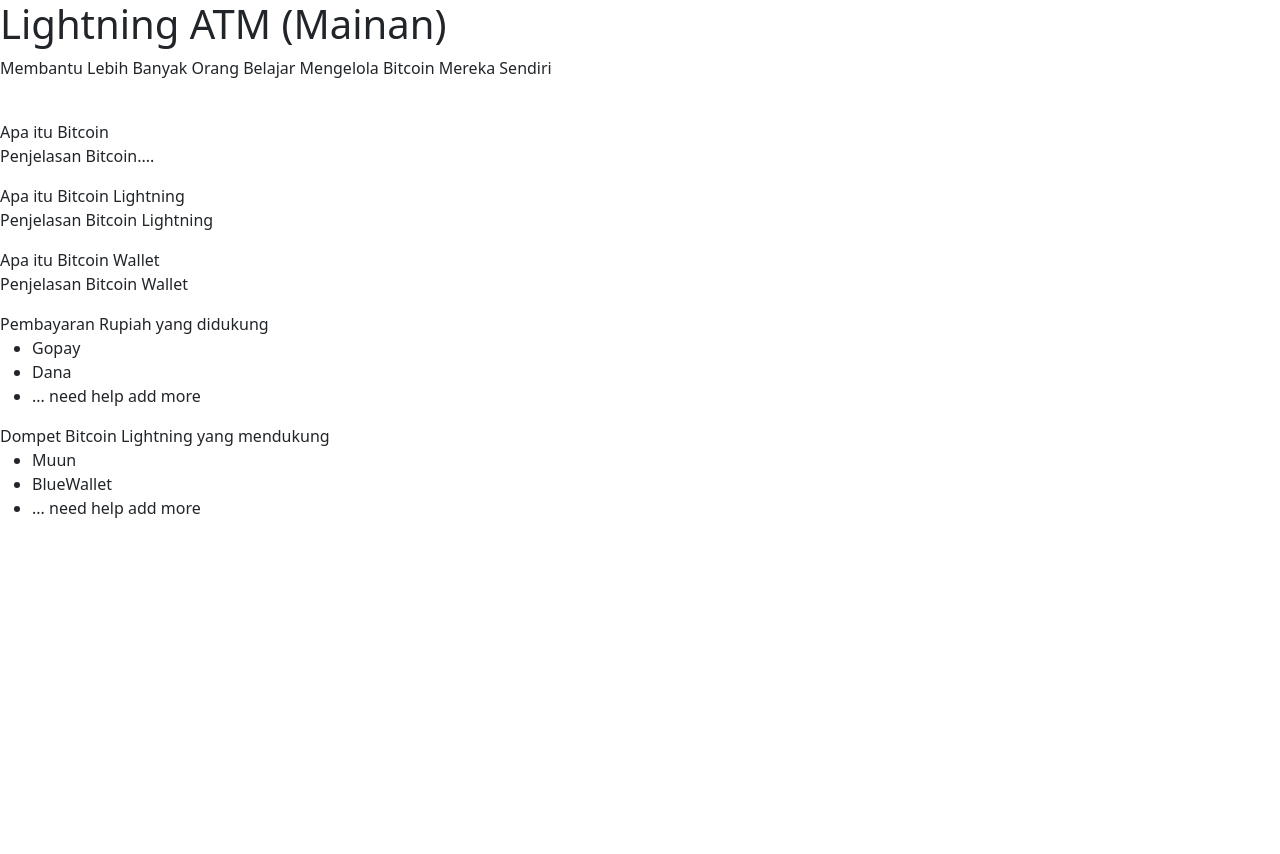
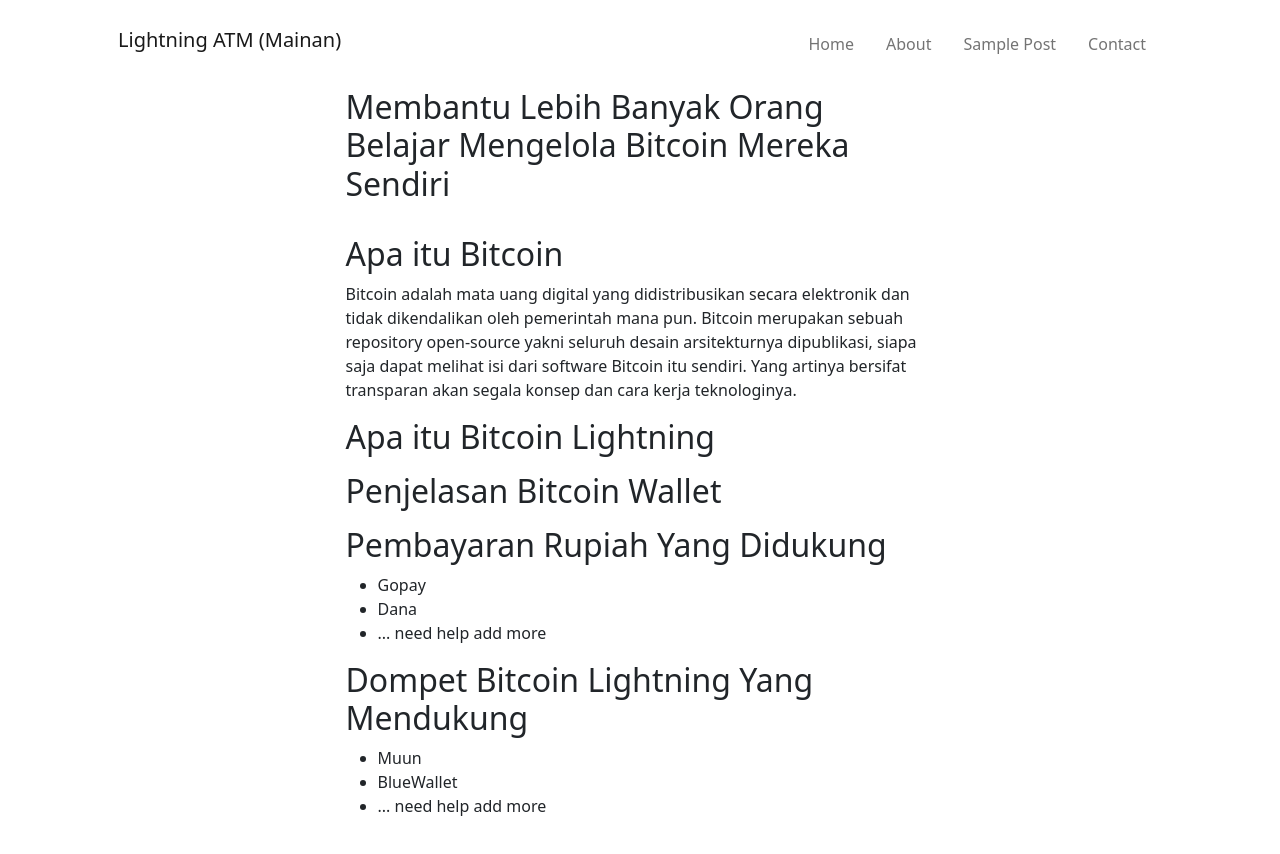
Before and after one commit to roaringstars/lightning-atm-mainan-ui, a Gatsby site: page /bantuan in a window 1280 px wide. Before the commit the page ends 800 px from the top, so only its background shows below. Built offline with nearby package versions, Linux system fonts and the light colour scheme; Gatsby itself is replaced by a stand-in of ours.

Commit message:
Update Header, Bantuan | Create Footer

```diff
--- /dev/null
+++ b/src/components/Footer.tsx
@@ -0,0 +1,11 @@
+import * as React from "react"
+
+const Footer = () => {
+    return (
+        <>
+        <script src="https://cdn.jsdelivr.net/npm/bootstrap@5.1.3/dist/js/bootstrap.bundle.min.js"></script>
+        </>
+    )
+}
+
+export default Footer
--- a/src/components/Header.tsx
+++ b/src/components/Header.tsx
@@ -3,9 +3,41 @@
 const Header = () => {
     return (
         <>
-            <h1>Lightning ATM (Mainan)</h1>
-            <p>Membantu Lebih Banyak Orang Belajar Mengelola Bitcoin Mereka Sendiri</p>
-             <br />
+            <script src="https://use.fontawesome.com/releases/v6.1.0/js/all.js" crossorigin="anonymous"></script>
+            <link href="https://fonts.googleapis.com/css?family=Lora:400,700,400italic,700italic" rel="stylesheet" type="text/css" />
+            <link href="https://fonts.googleapis.com/css?family=Open+Sans:300italic,400italic,600italic,700italic,800italic,400,300,600,700,800" rel="stylesheet" type="text/css" />
+
+            <nav className="navbar navbar-expand-lg navbar-light" id="mainNav">
+                <div className="container px-4 px-lg-5">
+                    <h1 className="navbar-brand">Lightning ATM (Mainan)</h1>
+                    <button className="navbar-toggler" type="button" data-bs-toggle="collapse" data-bs-target="#navbarResponsive" aria-controls="navbarResponsive" aria-expanded="false" aria-label="Toggle navigation">
+                        Menu
+                        <i className="fas fa-bars"></i>
+                    </button>
+                    <div className="collapse navbar-collapse" id="navbarResponsive">
+                        <ul className="navbar-nav ms-auto py-4 py-lg-0">
+                            <li className="nav-item"><a className="nav-link px-lg-3 py-3 py-lg-4" href="">Home</a></li>
+                            <li className="nav-item"><a className="nav-link px-lg-3 py-3 py-lg-4" href="">About</a></li>
+                            <li className="nav-item"><a className="nav-link px-lg-3 py-3 py-lg-4" href="">Sample Post</a></li>
+                            <li className="nav-item"><a className="nav-link px-lg-3 py-3 py-lg-4" href="">Contact</a></li>
+                        </ul>
+                    </div>
+                </div>
+            </nav>
+
+            <header className="masthead">
+                <div className="container position-relative px-4 px-lg-5">
+                    <div className="row gx-4 gx-lg-5 justify-content-center">
+                        <div className="col-md-10 col-lg-8 col-xl-7">
+                            <div className="post-heading">
+                                <h2 className="subheading">Membantu Lebih Banyak Orang Belajar Mengelola Bitcoin Mereka Sendiri</h2>
+                            </div>
+                        </div>
+                    </div>
+                </div>
+            </header>
+
+            <br />
         </>
     )
 }
--- a/src/pages/bantuan.tsx
+++ b/src/pages/bantuan.tsx
@@ -1,5 +1,6 @@
 import * as React from "react"
 import Header from "../components/Header"
+import Footer from "../components/Footer"
 
 const Bantuan = () => {
     return (
@@ -8,44 +9,23 @@
 
             <Header/>
 
-
-            <div className="panel panel-default">
-                <div className="panel-heading">Apa itu Bitcoin</div>
-                <div className="panel-body">
-                    <p>Penjelasan Bitcoin....</p>
-                </div>
-            </div>
-
-            <div className="panel panel-default">
-                <div className="panel-heading">Apa itu Bitcoin Lightning</div>
-                <div className="panel-body">
-                    <p>Penjelasan Bitcoin Lightning</p>
-                </div>
-            </div>
-
-            <div className="panel panel-default">
-                <div className="panel-heading">Apa itu Bitcoin Wallet</div>
-                <div className="panel-body">
-                    <p>Penjelasan Bitcoin Wallet</p>
-                </div>
-            </div>
-
-
-            <div className="panel panel-default">
-                <div className="panel-heading">Pembayaran Rupiah yang didukung</div>
-                <div className="panel-body">
+            <article className="mb-4">
+                <div className="container px-4 px-lg-5">
+                    <div className="row gx-4 gx-lg-5 justify-content-center">
+                        <div className="col-md-10 col-lg-8 col-xl-7">
+                            <h2 className="section-heading">Apa itu Bitcoin</h2>
+                            <p>Bitcoin adalah mata uang digital yang didistribusikan secara elektronik dan tidak dikendalikan oleh pemerintah mana pun. Bitcoin merupakan sebuah repository open-source yakni seluruh desain arsitekturnya dipublikasi, siapa saja dapat melihat isi dari software Bitcoin itu sendiri. Yang artinya bersifat transparan akan segala konsep dan cara kerja teknologinya.</p>
+                            <h2 className="section-heading">Apa itu Bitcoin Lightning</h2>
+                            <p></p>
+                            <h2 className="section-heading">Penjelasan Bitcoin Wallet</h2>
+                            <p></p>
+                            <h2 className="section-heading">Pembayaran Rupiah Yang Didukung</h2>
                             <ul>
                                 <li>Gopay</li>
                                 <li>Dana</li>
                                 <li> ... need help add more</li>
                             </ul>
-                </div>
-            </div>
-
-
-            <div className="panel panel-default">
-                <div className="panel-heading">Dompet Bitcoin Lightning yang mendukung</div>
-                <div className="panel-body">
+                            <h2 className="section-heading">Dompet Bitcoin Lightning Yang Mendukung</h2>
                             <ul>
                                 <li>Muun</li>
                                 <li>BlueWallet</li>
@@ -53,6 +33,10 @@
                             </ul>
                         </div>
                     </div>
+                </div>
+            </article>
+
+            <Footer/>
         </main>
     )
 }
```
Lines whose indentation alone changed are shown as unchanged.
